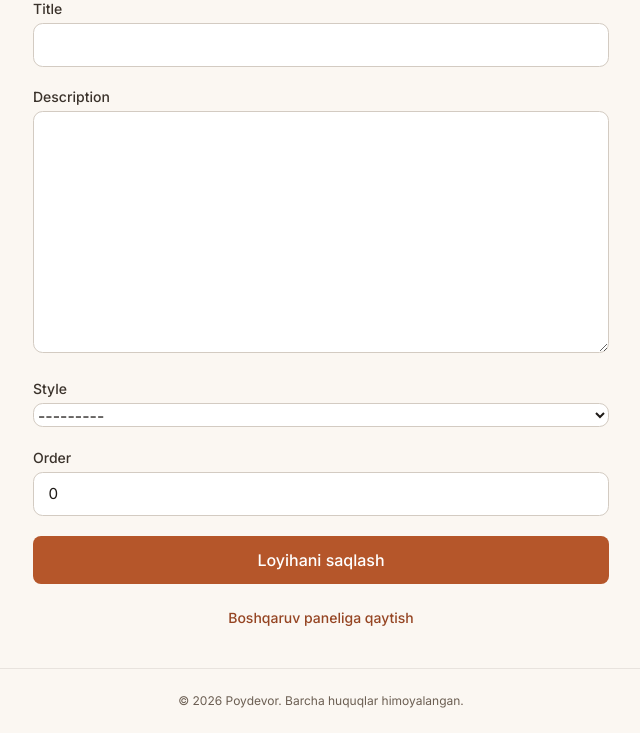
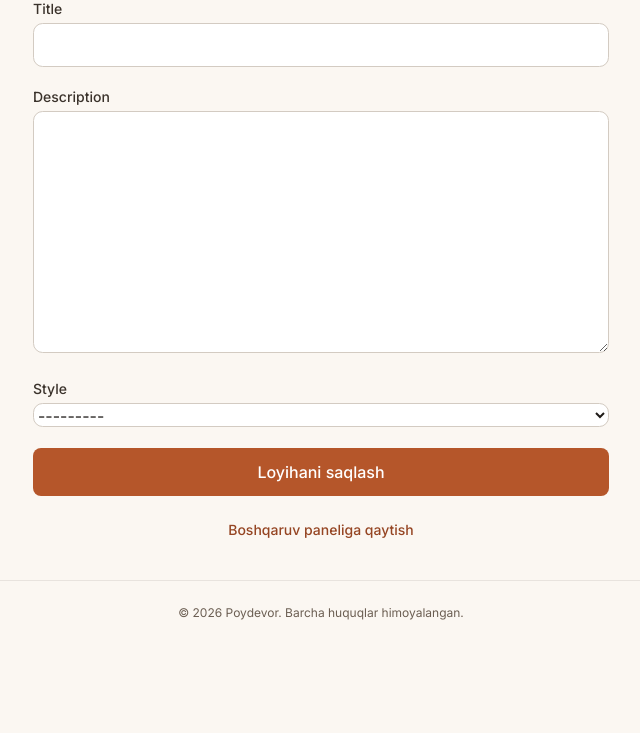
Before and after one commit to Iskanarbek/poydevor, a Django app: template templates/architects/project_form.html in a window 1280 px wide. Shown: the part 200-933 px from the top of the page, without its empty margins (319-959 px from the left). After the commit the page ends 820 px from the top, so only its background shows below. Run offline with Django 5.2, Linux system fonts and the light colour scheme; the template is opened without the code that fills it: values that come from a table or form of the project are taken from there, others are empty; some libraries are stand-ins or nearby versions.

Commit message:
fix: auto-assign portfolio project order instead of requiring manual input

```diff
--- a/architects/forms.py
+++ b/architects/forms.py
@@ -28,7 +28,7 @@ class ArchitectOnboardingForm(ArchitectProfileForm):
 class PortfolioProjectForm(forms.ModelForm):
     class Meta:
         model = PortfolioProject
-        fields = ["title", "description", "style", "order"]
+        fields = ["title", "description", "style"]
 
 
 class PortfolioImageForm(forms.ModelForm):
--- a/architects/views.py
+++ b/architects/views.py
@@ -1,6 +1,7 @@
 from functools import wraps
 
 from django.contrib.auth.decorators import login_required
+from django.db.models import Max
 from django.shortcuts import get_object_or_404, redirect, render
 
 from applications.models import Application
@@ -79,6 +80,7 @@ def project_create(request):
         if form.is_valid():
             project = form.save(commit=False)
             project.architect = profile
+            project.order = (profile.projects.aggregate(Max("order"))["order__max"] or 0) + 1
             project.save()
             return redirect("architects:dashboard")
     else:
--- a/templates/architects/project_form.html
+++ b/templates/architects/project_form.html
@@ -34,12 +34,6 @@
       {% if form.style.errors %}<p class="mt-1 text-sm text-red-600">{{ form.style.errors|striptags }}</p>{% endif %}
     </div>
 
-    <div>
-      <label for="{{ form.order.id_for_label }}" class="block text-sm font-medium text-charcoal-700 mb-1">{{ form.order.label }}</label>
-      {{ form.order }}
-      {% if form.order.errors %}<p class="mt-1 text-sm text-red-600">{{ form.order.errors|striptags }}</p>{% endif %}
-    </div>
-
     <button type="submit" class="w-full rounded-lg bg-clay-600 text-white font-medium py-3 hover:bg-clay-700 transition">
       Loyihani saqlash
     </button>
```
Also changed, not shown: architects/tests/test_views.py (+27 -0 lines).
